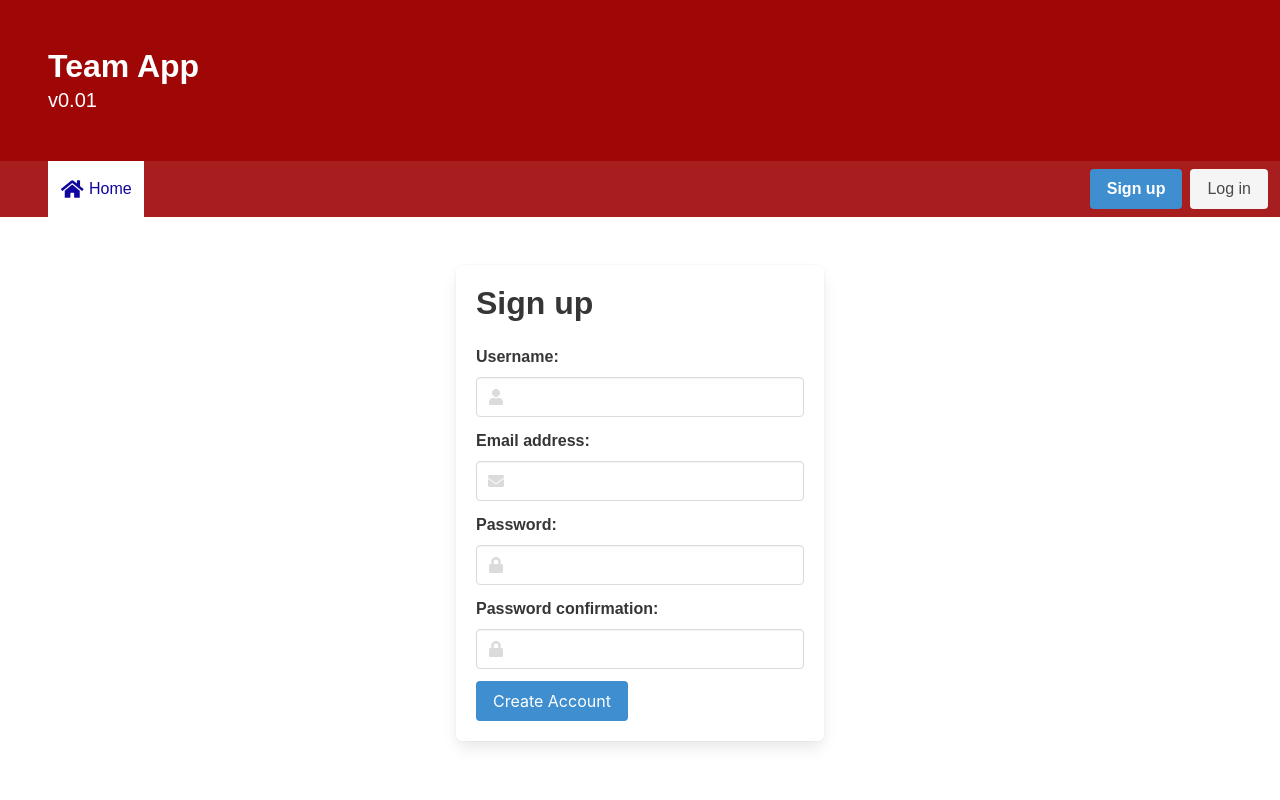
After one commit to rropen/team-app, a Django app: page /signup in a window 1280 px wide. The commit adds this page. Run offline with Django 4.2, Linux system fonts and the light colour scheme; some libraries are stand-ins or nearby versions.

Commit message:
Added login and sign up forms
- Updated nav bar
- Added login page
- Added signup page

```diff
--- /dev/null
+++ b/teams_source/teams_app/forms.py
@@ -0,0 +1,12 @@
+from django import forms
+from django.contrib.auth.models import User
+from django.contrib.auth.forms import UserCreationForm
+
+class LoginForm(forms.Form):
+    username = forms.CharField(max_length=65)
+    password = forms.CharField(max_length=65, widget=forms.PasswordInput)
+
+class RegisterForm(UserCreationForm):
+    class Meta:
+        model=User
+        fields = ['username', 'email', 'password1', 'password2']
--- a/teams_source/teams_app/views.py
+++ b/teams_source/teams_app/views.py
@@ -1,5 +1,38 @@
-from django.shortcuts import render
+from django.shortcuts import render, redirect
+from django.contrib.auth import authenticate, login
+from .forms import LoginForm, RegisterForm
 
 #JC - Home page view
 def home_page_view(request):
-    return render(request, "pages/home_page.html", {})
+    return render(request, "pages/home_page.html", {"home_active": True})
+
+#JC - Login page view
+def login_page_view(request):
+    if request.method == 'POST':
+        form = LoginForm(request.POST)
+        if form.is_valid():
+            user = authenticate(username=form.cleaned_data["username"], password=form.cleaned_data["password"])
+            if user is not None:
+                login(request, user)
+                return redirect("/")
+            else:
+                return render(request, "pages/login_page.html", {"form": form, "message": "Invalid Username or Password"})
+        else:
+            print(form.errors)
+    else:
+        form = LoginForm()
+    return render(request, "pages/login_page.html", {"form": form})
+
+#JC - Sign up page view
+def signup_page_view(request):
+    if request.method == "POST":
+        form = RegisterForm(request.POST)
+        if form.is_valid():
+            form.save()
+            user = authenticate(username=form.cleaned_data["username"], password=form.cleaned_data["password1"])
+            login(request, user)
+            return redirect("/")
+
+    else:
+        form = RegisterForm()
+    return render(request, "pages/sign_up_page.html", {"form": form})
--- a/teams_source/teams_site/settings.py
+++ b/teams_source/teams_site/settings.py
@@ -132,3 +132,6 @@ DEFAULT_AUTO_FIELD = 'django.db.models.BigAutoField'
 PRODUCTION_UI = True
 NAME = "Team App"
 VERSION = "v0.01"
+
+LOGIN_REDIRECT_URL = "/"
+LOGOUT_REDIRECT_URL = "/"
--- a/teams_source/teams_site/urls.py
+++ b/teams_source/teams_site/urls.py
@@ -15,10 +15,13 @@ Including another URLconf
     2. Add a URL to urlpatterns:  path('blog/', include('blog.urls'))
 """
 from django.contrib import admin
-from django.urls import path
+from django.urls import path, include
 import teams_app.views as views
 
 urlpatterns = [
     path('', views.home_page_view, name="home_page"),
+    path('login', views.login_page_view, name="login_page"),
+    path('signup', views.signup_page_view, name="register"),
+    path("accounts/", include("django.contrib.auth.urls")),
     path('admin/', admin.site.urls),
 ]
--- a/teams_source/templates/elements/nav_bar.html
+++ b/teams_source/templates/elements/nav_bar.html
@@ -16,8 +16,47 @@
         <div class="navbar-menu">
             <div class="navbar-start pl-6">
                 {% if user.is_authenticated %}
+                    {% if home_active %}
+                    <a class="navbar-item icon-text active" href="/">
+                    {% else %}
+                    <a class="navbar-item icon-text" href="/">
+                    {% endif %}
+                        <span class="icon is-size-5">
+                            <i class="fas fa-home"></i>
+                        </span>
+                        <span>Home</span>
+                    </a>
+
+                    <a class="navbar-item icon-text" href="#view_teams">
+                        <span class="icon is-size-5">
+                            <i class="fas fa-users"></i>
+                        </span>
+                        <span>Teams Viewer</span>
+                    </a>
+
+                    <a class="navbar-item icon-text" href="#documentation">
+                        <span class="icon is-size-5">
+                            <i class="fas fa-plus"></i>
+                        </span>
+                        <span>Create Team</span>
+                    </a>
+
+                    <a class="navbar-item icon-text" href="#manage_teams">
+                        <span class="icon is-size-5">
+                            <i class="fas fa-users-cog"></i>
+                        </span>
+                        <span>Manage Teams</span>
+                    </a>
+
+                    <a class="navbar-item icon-text" href="#documentation">
+                        <span class="icon is-size-5">
+                            <i class="fas fa-file-alt"></i>
+                        </span>
+                        <span>Documentation</span>
+                    </a>
+
                 {% else %}
-                    <a class="navbar-item icon-text" href="/">
+                    <a class="navbar-item icon-text active" href="/">
                         <span class="icon is-size-5">
                             <i class="fas fa-home"></i>
                         </span>
@@ -30,13 +69,13 @@
                     <div class="field is-grouped">
                         <div class="buttons">
                             {% if user.is_authenticated %}
-                                <a id="profile" href="/profile/" class="button is-info">{{request.user.username}}
+                                <a id="profile" href="#profile" class="button is-info">{{request.user.username}}
                                     <i class="fas fa-user-circle ml-2 is-size-5"></i>
                                 </a>
-                                <a id="logout" href="#logout" class="button is-light">Log out</a>
+                                <a id="logout" href="{% url 'logout' %}" class="button is-light">Log out</a>
                             {% else %}
-                                <a id="signup" href="#signup" class="button is-info"><strong>Sign up</strong></a>
-                                <a id="login" href="#login" class="button is-light">Log in</a>
+                                <a id="signup" href="/signup" class="button is-info"><strong>Sign up</strong></a>
+                                <a id="login" href="/login" class="button is-light">Log in</a>
                             {% endif %}
                         </div>
                     </div>
--- a/teams_source/templates/pages/home_page.html
+++ b/teams_source/templates/pages/home_page.html
@@ -4,5 +4,9 @@
 {% block title %}Home{% endblock %}
 
 {% block content %}
-    <p>You are not logged in.</p>
+    {% if user.is_authenticated %}
+        <p>You have successfully logged in.</p>
+    {% else %}
+        <p>You are not logged in.</p>
+    {% endif %}
 {% endblock %}
--- /dev/null
+++ b/teams_source/templates/pages/sign_up_page.html
@@ -0,0 +1,56 @@
+{% extends "base.html" %}
+{% load bulma_tags %}
+{% load static %}
+{% block title %}Sign up{% endblock %}
+
+{% block content %}
+<section class="hero">
+    <div class="hero-body">
+        <div class="container">
+            <div class="columns is-centered">
+                <div class="column is-5-tablet is-4-desktop is-4-widescreen">
+                    <form method="POST" action="signup" class="box">
+                        <h1 class="title">Sign up</h1>
+                        {% csrf_token %}
+                        {% for field in form %}
+                            <div class="field">
+                                <label class="label" for="{{ field.id_for_label }}">{{ field.label_tag }}</label>
+                                <div class="control has-icons-left">
+                                    {% if field.value == None %}
+                                    <input class="input" type="{{ field.field.widget.input_type }}" name="{{ field.name }}" required id="{{ field.id_for_label }}">
+                                    {% else %}
+                                    <input class="input" type="{{ field.field.widget.input_type }}" name="{{ field.name }}" required id="{{ field.id_for_label }}" value="{{ field.value }}">
+                                    {% endif %}
+                                    <span class="icon is-small is-left">
+                                        {% if field.name == "username" %}
+                                            <i class="fa fa-user"></i>
+                                        {% elif field.name == "email" %}
+                                            <i class="fas fa-envelope"></i>
+                                        {% else %}
+                                            <i class="fa fa-lock"></i>
+                                        {% endif %}
+                                    </span>
+                                </div>
+                            </div>
+                        {% endfor %}
+                        {% for field in form %}
+                        <p>
+                            {% if field.errors %}
+                            <ul class="errorlist">
+                                {% for error in field.errors %}
+                                <li style="color: red">{{ error }}</li>
+                                {% endfor %}
+                            </ul>
+                            {% endif %}
+                        </p>
+                        {% endfor %}
+                        <div class="field">
+                            <button class="button is-info">Create Account</button>
+                        </div>
+                    </form>
+                </div>
+            </div>
+        </div>
+    </div>
+</section>
+{% endblock %}
```
Also changed, not shown: teams_source/templates/pages/login_page.html (added, +47 -0 lines).
